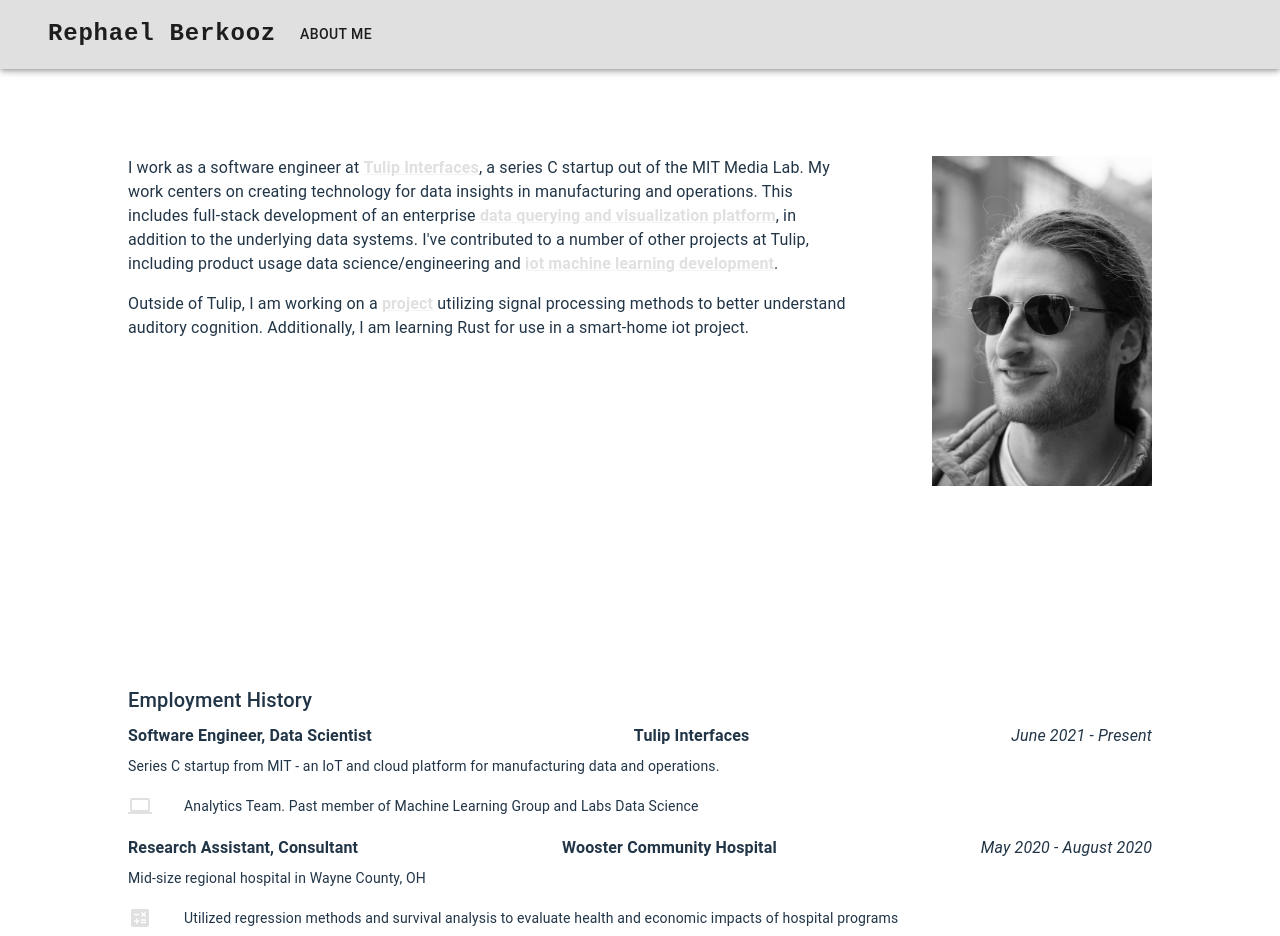
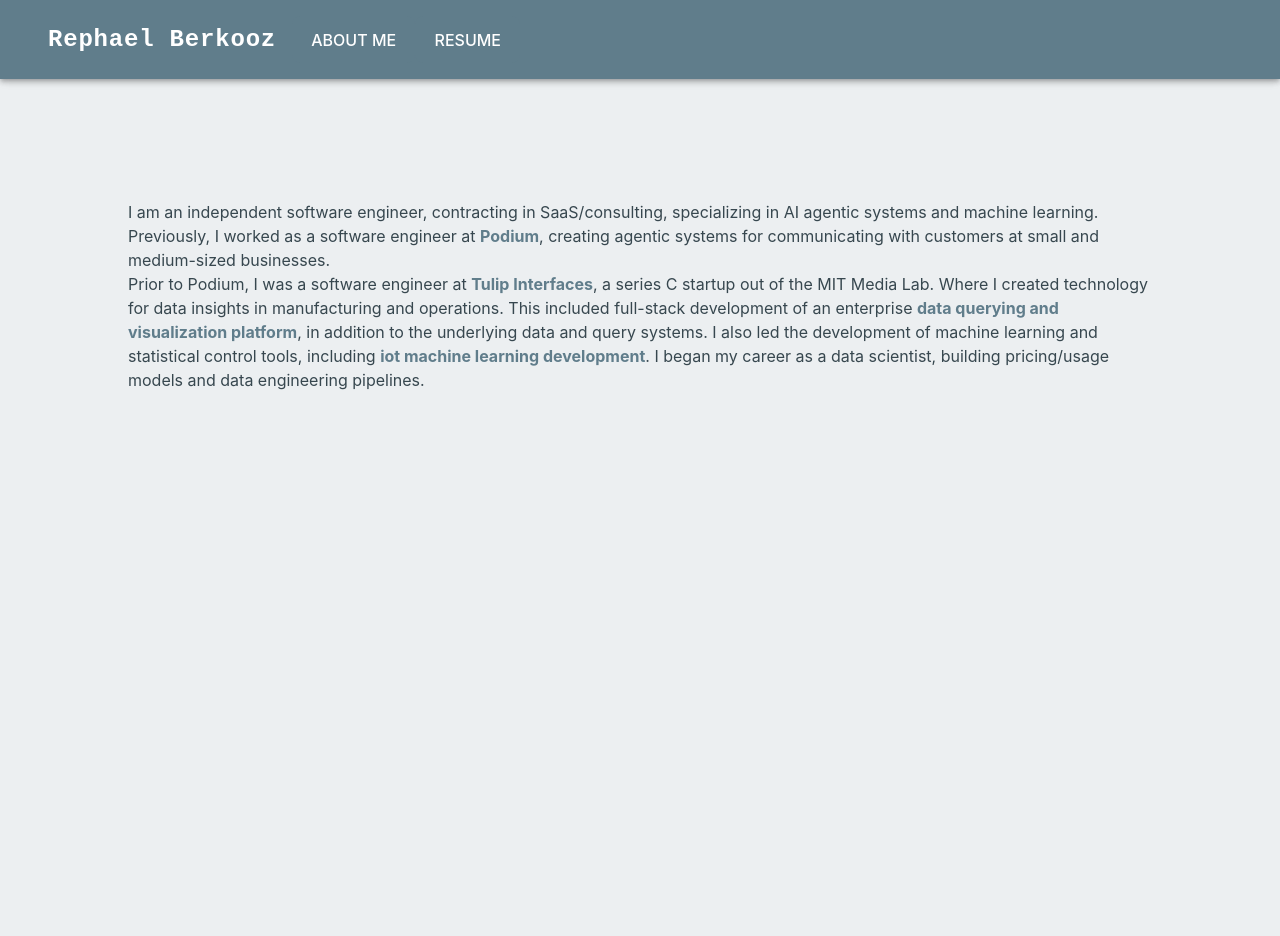
Before and after one commit to rephaelberkooz/rephaelberkooz.github.io, a React (Vite) app: page /about-me in a window 1280 px wide. Shown: the top 936 px of the page. After the commit the page ends 800 px from the top, so only its background shows below. Built offline with nearby package versions, Linux system fonts and the light colour scheme.

Commit message:
updated with new resume items

```diff
--- a/src/components/NavBar.tsx
+++ b/src/components/NavBar.tsx
@@ -32,6 +32,7 @@ export const NavBar = () => {
 
   const fullName = "Rephael Berkooz";
   const aboutMe = "About Me";
+  const resume = "Resume";
 
   return (
     <>
@@ -95,6 +96,14 @@ export const NavBar = () => {
                     {aboutMe}
                   </Typography>
                 </MenuItem>
+                <MenuItem onClick={() => navigate("/resume")}>
+                  <Typography
+                    textAlign="center"
+                    color={theme.palette.text.primary}
+                  >
+                    {resume}
+                  </Typography>
+                </MenuItem>
               </Menu>
             </Box>
             <Typography
@@ -122,11 +131,17 @@ export const NavBar = () => {
               >
                 {aboutMe}
               </Button>
+              <Button
+                sx={{ my: 2, color: "inherit", display: "block" }}
+                href="/resume"
+              >
+                {resume}
+              </Button>
             </Box>
           </Toolbar>
         </Container>
       </AppBar>
-      <Box minHeight={"156px"}></Box>
+      <Box minHeight={"80px"}></Box>
     </>
   );
 };
--- /dev/null
+++ b/src/components/Page.tsx
@@ -0,0 +1,15 @@
+import { Container, ContainerProps } from "@mui/material";
+import { NavBar } from "./NavBar";
+
+interface PageProps extends ContainerProps {
+  children: React.ReactNode;
+}
+
+export const Page = ({ children, ...containerProps }: PageProps) => {
+  return (
+    <Container maxWidth={false} {...containerProps}>
+      <NavBar />
+      {children}
+    </Container>
+  );
+};
--- a/src/components/index.ts
+++ b/src/components/index.ts
@@ -1,2 +1,3 @@
 export * from "./NavBar";
 export * from "./Position";
+export * from "./Page";
--- a/src/index.css
+++ b/src/index.css
@@ -4,8 +4,8 @@
   font-weight: 400;
 
   color-scheme: light dark;
-  color: rgba(255, 255, 255, 0.87);
-  background-color: #242424;
+  color: #37474F;
+  background-color: #ECEFF1;
 
   font-synthesis: none;
   text-rendering: optimizeLegibility;
@@ -15,11 +15,11 @@
 
 a {
   font-weight: 500;
-  color: #646cff;
+  color: #607D8B;
   text-decoration: inherit;
 }
 a:hover {
-  color: #535bf2;
+  color: #455A64;
 }
 
 body {
@@ -28,6 +28,7 @@ body {
   place-items: center;
   min-width: 320px;
   min-height: 100vh;
+  background-color: #ECEFF1;
 }
 
 h1 {
@@ -42,12 +43,14 @@ button {
   font-size: 1em;
   font-weight: 500;
   font-family: inherit;
-  background-color: #1a1a1a;
+  background-color: #607D8B;
+  color: white;
   cursor: pointer;
-  transition: border-color 0.25s;
+  transition: border-color 0.25s, background-color 0.25s;
 }
 button:hover {
-  border-color: #646cff;
+  border-color: #455A64;
+  background-color: #455A64;
 }
 button:focus,
 button:focus-visible {
@@ -56,13 +59,23 @@ button:focus-visible {
 
 @media (prefers-color-scheme: light) {
   :root {
-    color: #213547;
-    background-color: #ffffff;
+    color: #37474F;
+    background-color: #ECEFF1;
   }
   a:hover {
-    color: #747bff;
+    color: #455A64;
   }
   button {
-    background-color: #f9f9f9;
+    background-color: #607D8B;
   }
 }
+
+/* Remove focus outline for mouse users, keep for keyboard navigation */
+*:focus:not(:focus-visible) {
+  outline: none;
+}
+
+/* Ensure focus outline for keyboard navigation */
+:focus-visible {
+  outline: 4px auto -webkit-focus-ring-color;
+}
--- a/src/main.tsx
+++ b/src/main.tsx
@@ -7,7 +7,7 @@ import { RouterProvider, createBrowserRouter } from "react-router-dom";
 import { ThemeProvider } from "@mui/material";
 
 import { THEME } from "./theme.tsx";
-import { About, Error, Home } from "./pages";
+import { About, Error, Home, Resume } from "./pages";
 
 const router = createBrowserRouter([
   {
@@ -16,6 +16,7 @@ const router = createBrowserRouter([
     errorElement: <Error />,
   },
   { path: "/about-me", element: <About /> },
+  { path: "/resume", element: <Resume /> },
 ]);
 
 ReactDOM.createRoot(document.getElementById("root")!).render(
--- a/src/pages/About.tsx
+++ b/src/pages/About.tsx
@@ -1,60 +1,46 @@
-import { Box, Container, Link, Stack, Typography } from "@mui/material";
-import { NavBar } from "../components";
-import { Resume } from ".";
+import { Box, Link, Stack, Typography } from "@mui/material";
+import { Page } from "../components/Page";
 
 export const About = () => {
   return (
-    <Container maxWidth={false} sx={{ overflowY: "scroll" }}>
-      <NavBar />
-      <Stack spacing={24}>
-        <Stack
-          direction={"row"}
-          maxWidth={"1024px"}
-          justifyContent="space-between"
+    <Page>
+      <Box
+        sx={{
+          maxWidth: "1024px",
+          margin: "0 auto",
+          minHeight: "75vh",
+          paddingTop: "15vh"
+        }}
       >
-          <Stack spacing={2}>
-            {/* <Typography variant="h5">My Bio</Typography> */}
-            <Typography variant="body1">
-              I work as a software engineer at&nbsp;
-              <Link href={"https://tulip.co"}>
+        <Stack spacing={2} flex={1}>
+          <Typography variant="body1" color="text.primary">
+            I am an independent software engineer, contracting in SaaS/consulting, specializing in AI agentic systems and machine learning.
+            <br />
+            Previously, I worked as a software engineer at&nbsp;
+            <Link href="https://podium.com">
+              <b>Podium</b>
+            </Link>
+            , creating agentic systems for communicating with customers at small and medium-sized businesses.
+            <br />
+            Prior to Podium, I was a software engineer at&nbsp;
+            <Link href="https://tulip.co">
               <b>Tulip Interfaces</b>
             </Link>
-              , a series C startup out of the MIT Media Lab. My work centers on
-              creating technology for data insights in manufacturing and
-              operations. This includes full-stack development of an
-              enterprise&nbsp;
-              <Link href={"https://tulip.co/platform/analytics/"}>
+            , a series C startup out of the MIT Media Lab. Where I created
+            technology for data insights in manufacturing and operations. This
+            included full-stack development of an enterprise&nbsp;
+            <Link href="https://tulip.co/platform/analytics/">
               <b>data querying and visualization platform</b>
             </Link>
-              , in addition to the underlying data systems. I've contributed to
-              a number of other projects at Tulip, including product usage data
-              science/engineering and&nbsp;
+            , in addition to the underlying data and query systems. I also led the
+            development of machine learning and statistical control tools, including&nbsp;
             <Link href="https://tulip.co/blog/state-detection-coffee-machine/">
               <b>iot machine learning development</b>
             </Link>
-              .
-            </Typography>
-            <Typography variant="body1">
-              Outside of Tulip, I am working on a&nbsp;
-              <Link href="https://github.com/rephaelberkooz/HRTF-Research">
-                <b>project</b>
-              </Link>
-              &nbsp;utilizing signal processing methods to better understand
-              auditory cognition. Additionally, I am learning Rust for use in a
-              smart-home iot project.
+            . I began my career as a data scientist, building pricing/usage models and data engineering pipelines.
           </Typography>
         </Stack>
-          <Box paddingLeft={10}>
-            <img
-              width={"220px"}
-              src={"/photo.jpg?w=161&fit=crop&auto=format"}
-              alt={"Rephael - New Years 2024"}
-              loading="lazy"
-            />
       </Box>
-        </Stack>
-        <Resume />
-      </Stack>
-    </Container>
+    </Page>
   );
 };
--- a/src/pages/Home.tsx
+++ b/src/pages/Home.tsx
@@ -1,32 +1,37 @@
-import { Box, Container, Link, Typography } from "@mui/material";
+import { Box, Link, Typography } from "@mui/material";
+import { Page } from "../components/Page";
 
 export const Home = () => {
   return (
-    <Container maxWidth={false}>
+    <Page>
       <Box
-        textAlign={"center"}
-        alignContent={"center"}
-        sx={{ display: "grid", rowGap: 2 }}
+        sx={{
+          display: "flex",
+          flexDirection: "column",
+          alignItems: "center",
+          maxWidth: "1024px",
+          margin: "0 auto",
+          minHeight: "75vh",
+          justifyContent: "flex-start",
+          paddingTop: "15vh"
+        }}
       >
-        <Typography variant="h3">Rephael Berkooz</Typography>
-        <Typography variant="h5">Full-Stack Software Engineer</Typography>
         <Box
-          textAlign={"center"}
-          maxWidth={720}
-          sx={{ display: "grid", rowGap: 0 }}
+          sx={{
+            display: "flex",
+            flexDirection: "column",
+            alignItems: "center",
+            gap: 2,
+            maxWidth: 720
+          }}
         >
-          <Typography paragraph={true}>
-            I write software at&nbsp;
-            <Link href="https://tulip.co">
-              <b>Tulip Interfaces</b>
-            </Link>
-            .
+          <Typography variant="h3" color="text.primary">
+            Rephael Berkooz
           </Typography>
-          <Typography paragraph={true}>
-            My work centers on creating technology for data insights in
-            manufacturing and operations.
+          <Typography paragraph>
+            Full-stack software engineer, specializing in AI agentic systems and machine learning.
           </Typography>
-          <Typography paragraph={true}>
+          <Typography>
             Learn&nbsp;
             <Link href="/about-me">
               <b>a bit about me</b>
@@ -43,6 +48,6 @@ export const Home = () => {
           </Typography>
         </Box>
       </Box>
-    </Container>
+    </Page>
   );
 };
--- a/src/pages/Resume.tsx
+++ b/src/pages/Resume.tsx
@@ -1,68 +1,125 @@
-import { Calculate, Computer, MenuBook } from "@mui/icons-material";
-import { Container, Divider, Stack, Typography, useTheme } from "@mui/material";
-
+import { Calculate, Code, Computer, School, Science } from "@mui/icons-material";
+import { Box, Divider, Stack, Typography } from "@mui/material";
+import { Page } from "../components/Page";
 import { Position } from "../components";
 
 export const Resume = () => {
-  const theme = useTheme();
   return (
-    <>
-      <Container maxWidth={false} disableGutters={true}>
+    <Page>
+      <Box
+        sx={{
+          maxWidth: "1024px",
+          margin: "0 auto",
+          minHeight: "75vh",
+          paddingTop: "5vh"
+        }}
+      >
         <Stack
-          spacing={2}
+          spacing={4}
           divider={
             <Divider
               orientation="vertical"
               flexItem
-              color={theme.palette.text.secondary}
+              sx={{ borderColor: "text.secondary" }}
             />
           }
-          maxWidth="1024px"
         >
-          <Stack spacing={1}>
-            <Typography variant="h6">Employment History</Typography>
+          <Stack spacing={2}>
+            <Typography variant="h6" color="text.primary">
+              Employment History
+            </Typography>
             <Position
-              title="Software Engineer, Data Scientist"
-              company="Tulip Interfaces"
-              dateRange="June 2021 - Present"
-              description="Series C startup from MIT - an IoT and cloud platform for
-                manufacturing data and operations."
+              title="Independent Contractor"
+              company="Self-Employed"
+              dateRange="May 2025 - Present"
+              description="Independent software engineer, specialized in AI agentic systems and machine learning"
               bulletPoints={[
-                "Analytics Team. Past member of Machine Learning Group and Labs Data Science",
+                "Implementing agentic systems, including real-time data processing and graph-based models",
+                "Developing integrated data flows and information processing systems, providing real-time feedback and productivity from AI agents",
+                "Industries: SaaS for sales, SaaS for business process management"
+              ]}
+              bulletIcon={<Code color="primary" />}
+            />
+            <Position
+              title="Software Engineer"
+              company="Podium"
+              dateRange="August 2024 - April 2025"
+              description="Cloud platform for AI customer communication. Backed by YCombinator, Google Ventures, Accel, IVP"
+              bulletPoints={[
+                "Engineering agent AI messaging systems, achieving 2x/second live communication with human customers",
+                "Translated cutting-edge research papers (HumanEval, Tau Bench) into novel custom evaluation tools that benchmarked and guided safe AI Agent development",
+                "Created hallucination detection and mitigation tools, resulting in 98% reduction in error cases (~50 daily errors => 1)",
+                "Architected and lead development of human-in-the-loop AI information system: teaching AI agents to recognize gaps in information, reach out for help, and enabling Podium customers to guide and steer AI behaviors during uncertainty",
+                "Created DevOps infrastructure for event-driven message systems, communicating between local and deployed Kafka and Kubernetes, reducing deployment time by over 90%",
+                "Technologies: LangChain, LangGraph, FastAPI, Kafka, Redis, Kubernetes, Gitlab, Elasticsearch, SQL (Postgres, pgVector), Python"
               ]}
               bulletIcon={<Computer color="primary" />}
             />
             <Position
-              title="Research Assistant, Consultant"
-              company="Wooster Community Hospital"
-              dateRange="May 2020 - August 2020"
-              description="Mid-size regional hospital in Wayne County, OH"
+              title="Software Engineer, Data Scientist"
+              company="Tulip Interfaces"
+              dateRange="June 2021 - August 2024"
+              description="Series C startup from MIT - an IoT and cloud platform for manufacturing data and operations. Backed by E14 Fund, Vertex Ventures, DMG MORI, Insight Partners, TIME Ventures"
               bulletPoints={[
-                "Utilized regression methods and survival analysis to evaluate health and economic impacts of hospital programs",
-                "Assembled and analyzed sensitive medical data sets using Pandas and the NIH API",
+                "Created statistical control toolkit for cloud analytics (fullstack), viewed 600+ times per day in factory operations",
+                "Developed query language tools for manufacturing customers to query and visualize data",
+                "Expanded ETL data pipelines for internal analytics to process 11M+ records daily",
+                "Deployed ML microservice for forecasting and anomaly detection",
+                "Architected and engineered RESTful HTTP microservice for managing NoSQL database",
+                "Technologies: MLFlow, MLServer, Scikit-Learn, Prophet/NeuralProphet, ONNX, Airflow, AWS Redshift, Typescript (Node.js, React), MongoDB, Go, RabbitMQ"
               ]}
               bulletIcon={<Calculate color="primary" />}
             />
           </Stack>
 
-          <Stack spacing={1}>
-            <Typography variant="h6">Education</Typography>
+          <Stack spacing={2}>
+            <Typography variant="h6" color="text.primary">
+              Education
+            </Typography>
             <Position
               company="The College of Wooster"
               dateRange="August 2017 - May 2021"
               description="B.A. Mathematics - Cum Laude, Minor in Computer Science"
               bulletPoints={[
-                "Teaching Assistant for Differential Equations, Combinatorics and Graph Theory",
-                "Graduated Cum Laude with mathematics departmental honors, member of Pi Mu Mathematics Honors Society",
-                "Programming Coursework: Data Structures & Algorithms, Machine Learning, Operating Systems, Databases",
-                "Data Science Coursework: Regression Analysis, Operations Research, Combinatorics & Graph Theory, Probability Theory",
-                "Senior thesis in mathematics: utilized wavelet analysis for signal decomposition and feature extraction, created novel cognition-inspired music recommendation alogrithm",
+                "Mathematics GPA: 3.8, Graduated with departmental honors",
+                "Member of Pi Mu Epsilon Mathematics Honor Society",
+                "Programming Coursework: Machine Learning, Operating Systems, Database Engineering, Data Structures & Algorithms",
+                "Mathematics Coursework: Regression Analysis, Operations Research, Combinatorics & Graph Theory, Probability, Real Analysis, Algebra"
               ]}
-              bulletIcon={<MenuBook color="primary" />}
+              bulletIcon={<School color="primary" />}
+            />
+          </Stack>
+
+          <Stack spacing={2}>
+            <Typography variant="h6" color="text.primary">
+              Projects
+            </Typography>
+            <Position
+              title="Music Recommendation with Wavelet Analysis"
+              company="Mathematics Thesis"
+              dateRange="2021"
+              description="Novel recommendation algorithm for music based on cognitive perception"
+              bulletPoints={[
+                "Developed feature extraction methodology with signal processing and wavelet analysis",
+                "Implemented basic signal processing library with Python/Numpy (filtering, convolutions, wavelet transforms)"
+              ]}
+              bulletIcon={<Science color="primary" />}
+            />
+            <Position
+              title="Methods for Hearing Augmentation"
+              company="MIT Media Lab Collaboration"
+              dateRange="2020 - Present"
+              description="Research collaboration developing accessibility device for augmenting human hearing"
+              bulletPoints={[
+                "Creating neural network architecture for understanding localization capacity of different sound signals",
+                "Developing novel signal transformation methods to quantify and characterize human sound perception",
+                "Utilized symbolic regression to translate engineered features into models"
+              ]}
+              bulletIcon={<Science color="primary" />}
             />
           </Stack>
         </Stack>
-      </Container>
-    </>
+      </Box>
+    </Page>
   );
 };
--- a/src/theme.tsx
+++ b/src/theme.tsx
@@ -1,33 +1,115 @@
-import { createTheme, colors } from "@mui/material";
+import { createTheme } from "@mui/material";
 
 export const THEME = createTheme({
   palette: {
     primary: {
-      main: colors.grey[300],
-      light: colors.grey[200],
-      dark: colors.grey[400],
+      main: "#607D8B", // Blue Grey
+      light: "#B0BEC5",
+      dark: "#455A64",
     },
     text: {
-      primary: colors.grey[600],
-      secondary: colors.grey[500],
+      primary: "#37474F", // Dark Blue Grey
+      secondary: "#78909C", // Light Blue Grey
     },
     secondary: {
-      main: colors.red[300],
-      light: colors.red[200],
-      dark: colors.red[400],
+      main: "#80CBC4", // Teal
+      light: "#B2DFDB",
+      dark: "#4DB6AC",
     },
     error: {
-      main: colors.red[300],
-      light: colors.red[200],
-      dark: colors.red[400],
+      main: "#EF9A9A", // Soft Red
+      light: "#FFCDD2",
+      dark: "#E57373",
     },
     success: {
-      main: colors.green[300],
-      light: colors.green[200],
-      dark: colors.green[400],
+      main: "#A5D6A7", // Soft Green
+      light: "#C8E6C9",
+      dark: "#81C784",
     },
     background: {
-      default: colors.grey[300],
+      default: "#CFD8DC", // Slightly darker blue grey
+      paper: "#FFFFFF",
+    },
+  },
+  typography: {
+    fontFamily: "Inter, system-ui, Avenir, Helvetica, Arial, sans-serif",
+    allVariants: {
+      color: "#37474F",
+    },
+    h1: {
+      fontSize: "3.2em",
+      lineHeight: 1.1,
+    },
+    body1: {
+      lineHeight: 1.5,
+      fontWeight: 400,
+    },
+  },
+  components: {
+    MuiCssBaseline: {
+      styleOverrides: {
+        body: {
+          margin: 0,
+          minWidth: "320px",
+          minHeight: "100vh",
+          WebkitFontSmoothing: "antialiased",
+          MozOsxFontSmoothing: "grayscale",
+          textRendering: "optimizeLegibility",
+        },
+      },
+    },
+    MuiButton: {
+      styleOverrides: {
+        root: {
+          borderRadius: "8px",
+          padding: "0.6em 1.2em",
+          fontSize: "1em",
+          fontWeight: 500,
+          backgroundColor: "#607D8B",
+          color: "white",
+          transition: "border-color 0.25s, background-color 0.25s",
+          "&:hover": {
+            backgroundColor: "#455A64",
+            borderColor: "#455A64",
+          },
+          "&:focus": {
+            outline: "4px auto -webkit-focus-ring-color",
+          },
+        },
+      },
+    },
+    MuiLink: {
+      styleOverrides: {
+        root: {
+          fontWeight: 500,
+          color: "#607D8B",
+          textDecoration: "none",
+          "&:hover": {
+            color: "#455A64",
+          },
+        },
+      },
+    },
+    MuiAppBar: {
+      styleOverrides: {
+        root: {
+          backgroundColor: "#607D8B",
+        },
+      },
+    },
+    // Special override for NavBar buttons
+    MuiToolbar: {
+      styleOverrides: {
+        root: {
+          "& .MuiButton-root": {
+            color: "white",
+            "&:hover": {
+              backgroundColor: "#455A64",
+              color: "white",
+            },
+          },
+        },
+      },
     },
   },
 });
```
Also changed, not shown: src/pages/Error.tsx (+16 -7 lines). Lines whose indentation alone changed are shown as unchanged.
